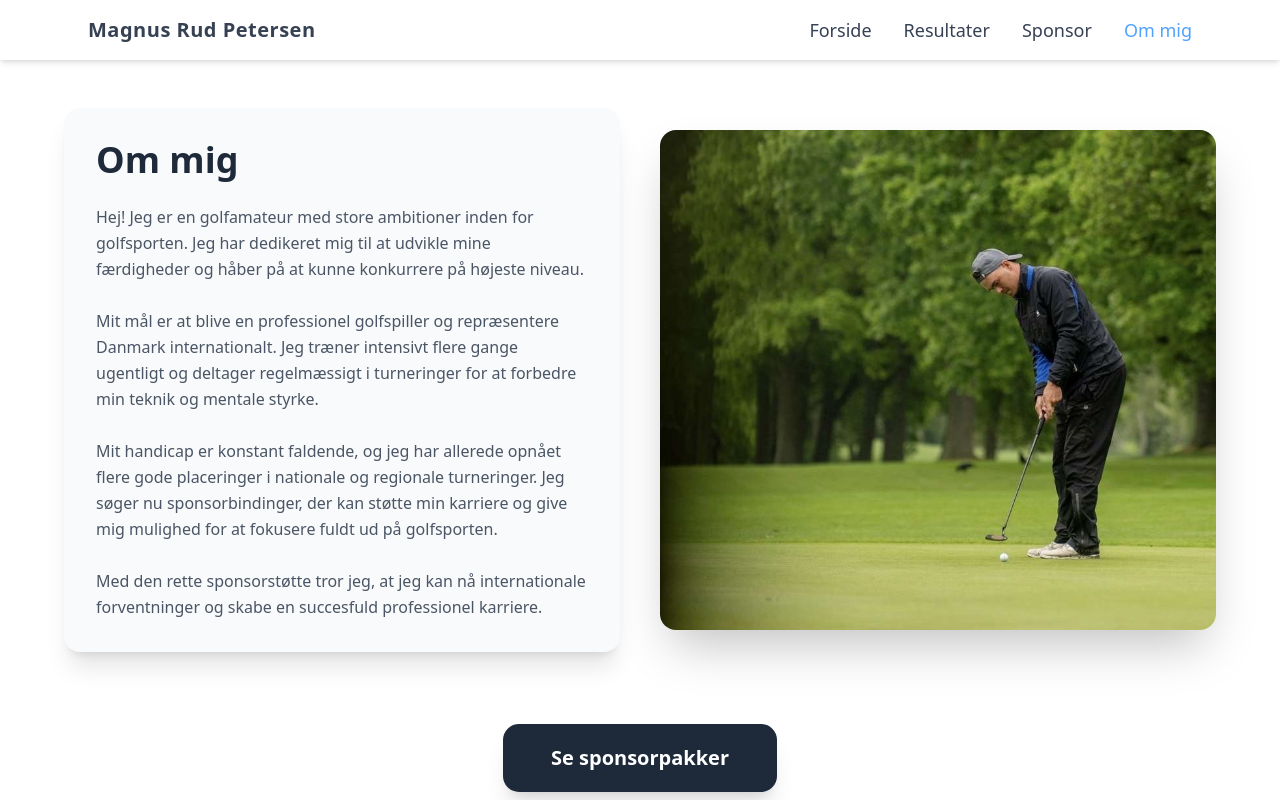
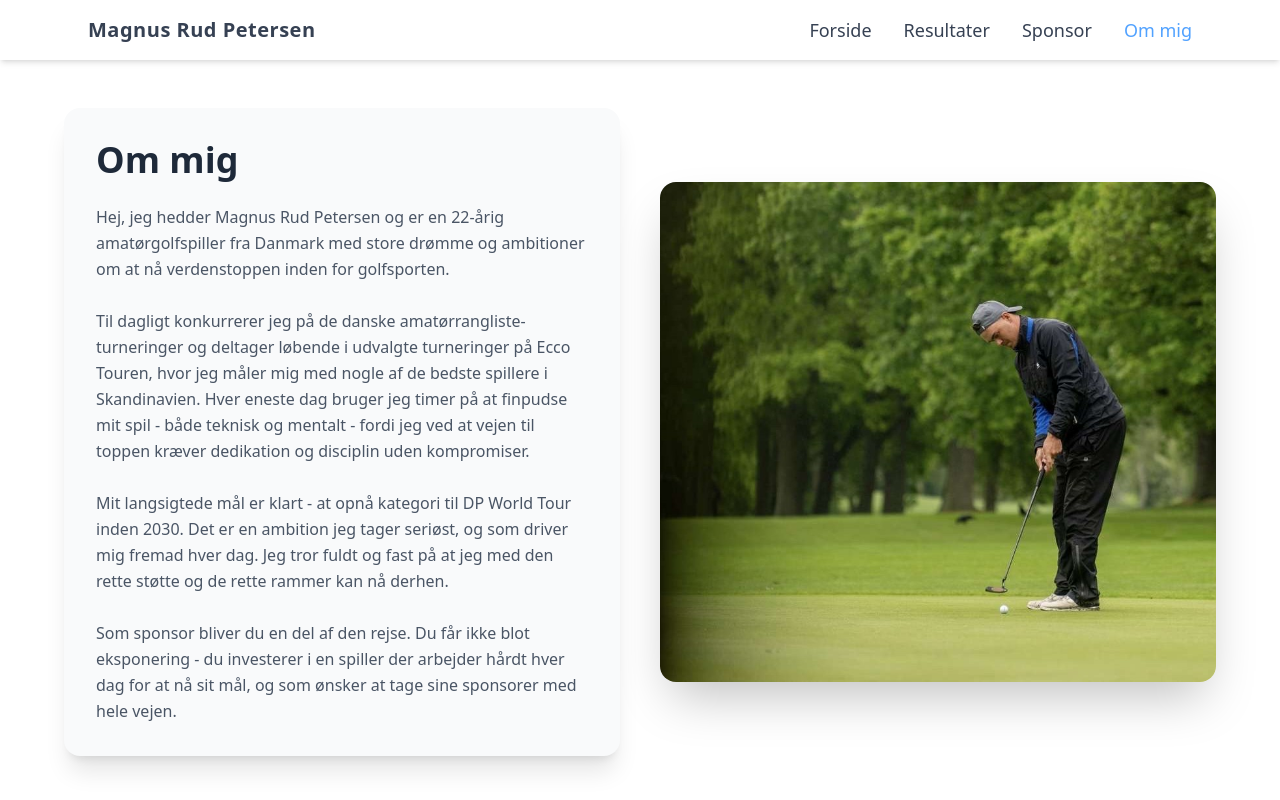
Before and after one commit to emil51z8/mpgolf, a Next.js app: page /About in a window 1280 px wide. Shown: the top 800 px of the page. Built offline with nearby package versions, Linux system fonts and the light colour scheme.

Commit message:
about done

```diff
--- a/app/About/page.tsx
+++ b/app/About/page.tsx
@@ -1,13 +1,11 @@
 import Image from "next/image";
-import MP8 from "../images/MP8.jpeg"
+import MP8 from "../images/MP8.jpeg";
 import SponsorBtn from "../components/sponsorBtn";
 
 export default function About() {
   return (
     <div className="bg-white min-h-screen flex flex-col items-center justify-center px-4 py-12">
-
       <div className="max-w-6xl w-full grid md:grid-cols-2 gap-10 items-center">
-
         {/* Tekst boks */}
         <div className="bg-gray-50 p-8 rounded-2xl shadow-xl">
           <h1 className="text-3xl md:text-4xl font-bold text-gray-800 mb-6">
@@ -15,22 +13,29 @@ export default function About() {
           </h1>
 
           <p className="text-gray-600 leading-relaxed space-y-4">
-            Hej! Jeg er en golfamateur med store ambitioner inden for golfsporten.
-            Jeg har dedikeret mig til at udvikle mine færdigheder og håber på at kunne konkurrere på højeste niveau.
-
-            <br /><br />
-
-            Mit mål er at blive en professionel golfspiller og repræsentere Danmark internationalt.
-            Jeg træner intensivt flere gange ugentligt og deltager regelmæssigt i turneringer for at forbedre min teknik og mentale styrke.
-
-            <br /><br />
-
-            Mit handicap er konstant faldende, og jeg har allerede opnået flere gode placeringer i nationale og regionale turneringer.
-            Jeg søger nu sponsorbindinger, der kan støtte min karriere og give mig mulighed for at fokusere fuldt ud på golfsporten.
-
-            <br /><br />
-
-            Med den rette sponsorstøtte tror jeg, at jeg kan nå internationale forventninger og skabe en succesfuld professionel karriere.
+            Hej, jeg hedder Magnus Rud Petersen og er en 22-årig
+            amatørgolfspiller fra Danmark med store drømme og ambitioner om at
+            nå verdenstoppen inden for golfsporten.
+            <br />
+            <br />
+            Til dagligt konkurrerer jeg på de danske amatørrangliste-turneringer
+            og deltager løbende i udvalgte turneringer på Ecco Touren, hvor
+            jeg måler mig med nogle af de bedste spillere i Skandinavien. Hver
+            eneste dag bruger jeg timer på at finpudse mit spil - både teknisk
+            og mentalt - fordi jeg ved at vejen til toppen kræver dedikation og
+            disciplin uden kompromiser.
+            <br />
+            <br />
+            Mit langsigtede mål er klart - at opnå kategori til DP World Tour
+            inden 2030. Det er en ambition jeg tager seriøst, og som driver mig
+            fremad hver dag. Jeg tror fuldt og fast på
+            at jeg med den rette støtte og de rette rammer kan nå derhen.
+            <br />
+            <br />
+            Som sponsor bliver du en del af den rejse. Du får ikke blot
+            eksponering - du investerer i en spiller der arbejder hårdt hver dag
+            for at nå sit mål, og som ønsker at tage sine sponsorer med hele
+            vejen.
           </p>
         </div>
 
@@ -45,7 +50,6 @@ export default function About() {
             loading="eager"
           />
         </div>
-
       </div>
       <div className="mt-8">
         <SponsorBtn />
--- a/app/Sponsor/page.tsx
+++ b/app/Sponsor/page.tsx
@@ -23,7 +23,7 @@ export default function Sponsors() {
       border: "border-slate-400",
       badge: "bg-slate-100 text-slate-700",
       features: [
-        "Invitation til årligt sponsorarrangement — 18 huller, mad & drikke (1-3 pers.)",
+        "Invitation til årligt sponsorarrangement - 18 huller, mad & drikke (1-3 pers.)",
         "Fremhævet eksponering på mine facebook opslag - og på min hjemmeside",
       ],
       highlight: true,
@@ -38,7 +38,7 @@ export default function Sponsors() {
       features: [
         "Logo på cap eller venstre ærme",
         "Én årlig konsultation vedrørende hvordan jeg kan hjælpe med ekstra branding af din virksomhed",
-        "Invitation til årligt sponsorarrangement — 18 huller, mad & drikke (1-4 pers.)",
+        "Invitation til årligt sponsorarrangement - 18 huller, mad & drikke (1-4 pers.)",
         "Fremhævet eksponering på mine facebook opslag - og på min hjemmeside",
       ],
       highlight: false,
@@ -52,11 +52,11 @@ export default function Sponsors() {
       badge: "bg-blue-100 text-blue-900",
       features: [
         "Logo på højre ærme",
-        "Én årlig golfrunde med mig på Great Northern — mad & drikke efter runden samt tips og tricks undervejs (1-3 pers.)",
+        "Én årlig golfrunde\n med mig på Great Northern - mad & drikke efter runden samt tips og tricks undervejs (1-3 pers.)",
         "Én årlig konsultation vedrørende hvordan jeg kan hjælpe med ekstra branding af din virksomhed",
-        "Invitation til årligt sponsorarrangement — 18 huller, mad & drikke (1-4 pers.)",
+        "Invitation til årligt sponsorarrangement - 18 huller, mad & drikke (1-4 pers.)",
         "Fremhævet eksponering på mine facebook opslag - og på min hjemmeside",
-        "Yderligere goder kan aftales"
+        "Yderligere fordele kan aftales"
       ],
       highlight: false,
     },
@@ -164,7 +164,7 @@ export default function Sponsors() {
                             />
                           </svg>
                         </span>
-                        <span className="leading-snug">{feature}</span>
+                        <span className="leading-snug whitespace-pre-line">{feature}</span>
                       </li>
                     ))}
                   </ul>
@@ -178,7 +178,7 @@ export default function Sponsors() {
               Ønsker du en skræddersyet aftale?
             </p>
             <p className="text-gray-800 font-semibold text-base mb-4">
-              Kontakt mig direkte — så finder vi en løsning der passer til dig.
+              Kontakt mig direkte - så finder vi en løsning der passer til dig.
             </p>
             <div className="grid md:grid-cols-1 gap-4">
               <a
--- a/app/page.tsx
+++ b/app/page.tsx
@@ -24,6 +24,12 @@ const packages = [
     color: "from-yellow-500 to-yellow-400",
     badge: "bg-yellow-100 text-yellow-800",
   },
+  {
+    name: "🎉 Hovedsponsor 🎉",
+    price: "50.000 kr.",
+    color: "from-blue-900 to-blue-700",
+    badge: "bg-blue-100 text-blue-900",
+  }
 ];
 
 export default function Home() {
@@ -65,7 +71,7 @@ export default function Home() {
         </div>
 
         {/* Mini pakkekort — 1 kolonne mobil, 3 på desktop */}
-        <div className="grid grid-cols-1 sm:grid-cols-3 gap-4 md:gap-6 mb-8">
+        <div className="grid grid-cols-1 sm:grid-cols-4 gap-4 md:gap-6 mb-8">
           {packages.map((pkg) => (
             <div
               key={pkg.name}
```
